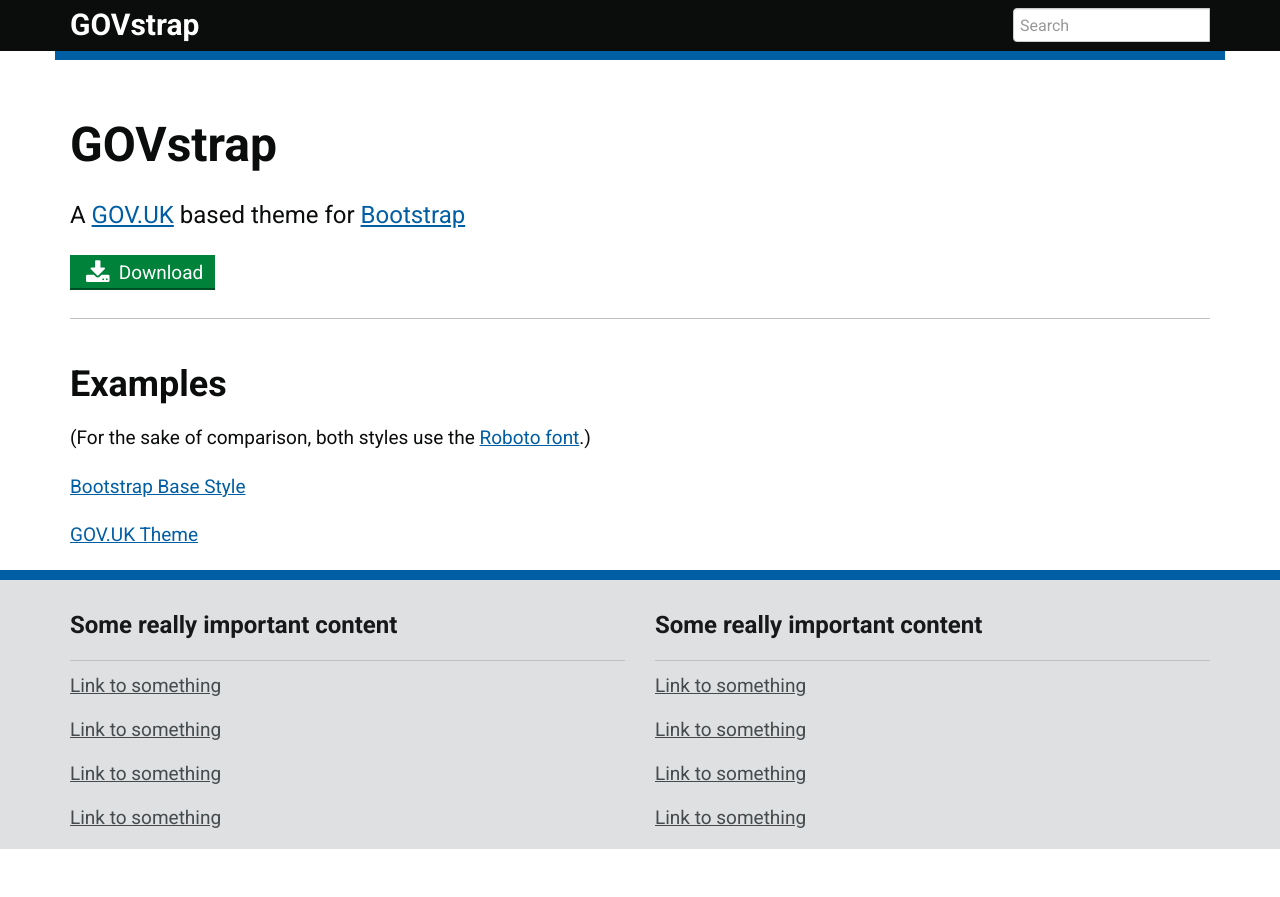
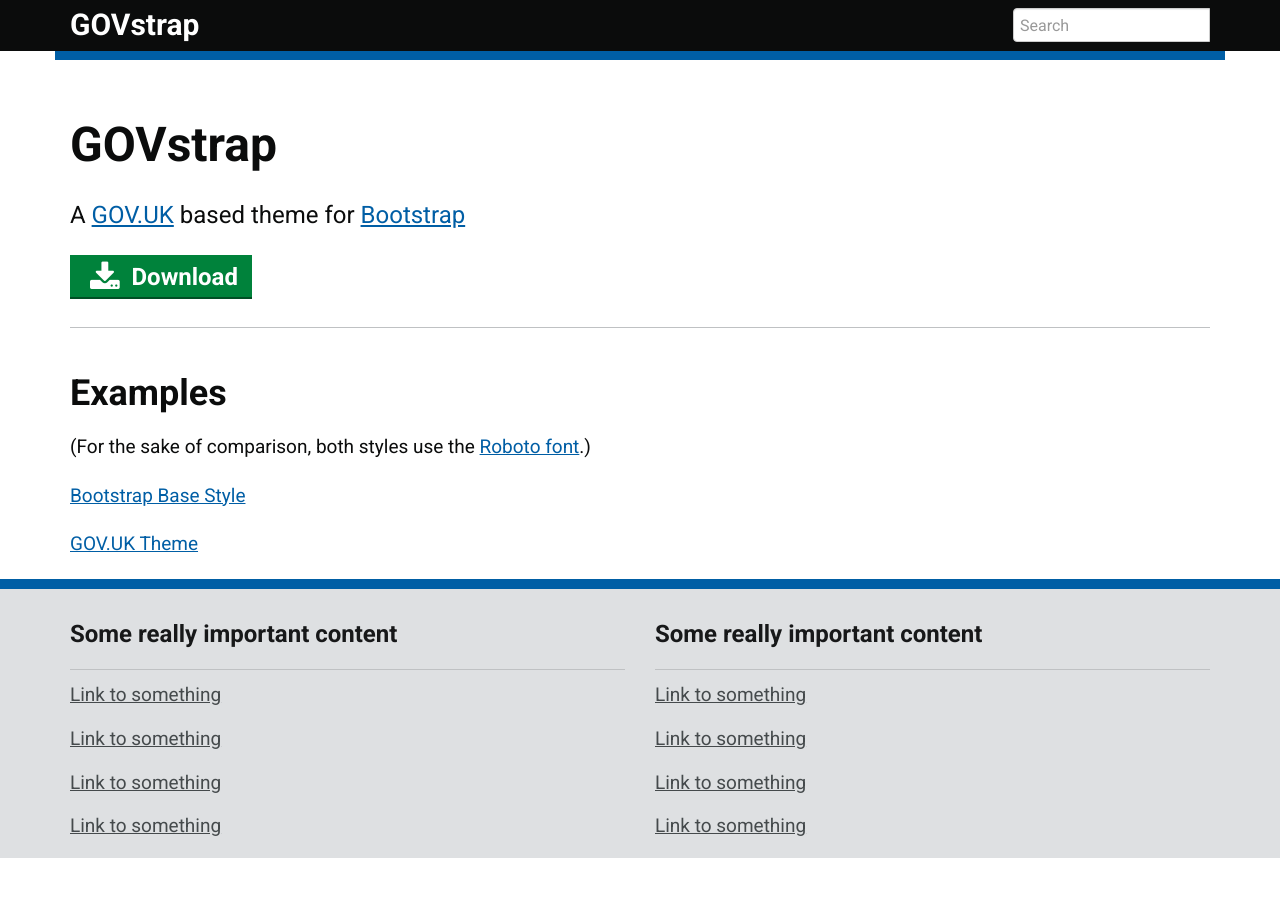
Before and after one commit to matthew-shaw/GOVstrap, a Jekyll site: the page built from index.html, in a window 1280 px wide. Shown: the top 897 px of the page. Built offline with Jekyll 4.4.1, drawn with Linux system fonts in a browser that asks for light colours; nearby versions of some CDN libraries.

Commit message:
large download button

```diff
--- a/index.html
+++ b/index.html
@@ -4,7 +4,7 @@
 <div class="container">
   <h1>GOVstrap</h1>
   <p class="lead">A <a href="https://www.gov.uk/" rel="external">GOV.UK</a> based theme for <a href="http://getbootstrap.com/" rel="external">Bootstrap</a></p>
-  <a class="btn btn-success" href="/GOVstrap/css/govstrap.css" download><i class="fa fa-download fa-fw fa-lg"></i> Download</a>
+  <a class="btn btn-success btn-lg" href="/GOVstrap/css/govstrap.css" download><i class="fa fa-download fa-fw fa-lg"></i> Download</a>
   <hr>
   <h2>Examples</h2>
   <p>(For the sake of comparison, both styles use the <a href="https://www.google.com/fonts/specimen/Roboto" rel="external">Roboto font</a>.)</p>
```
